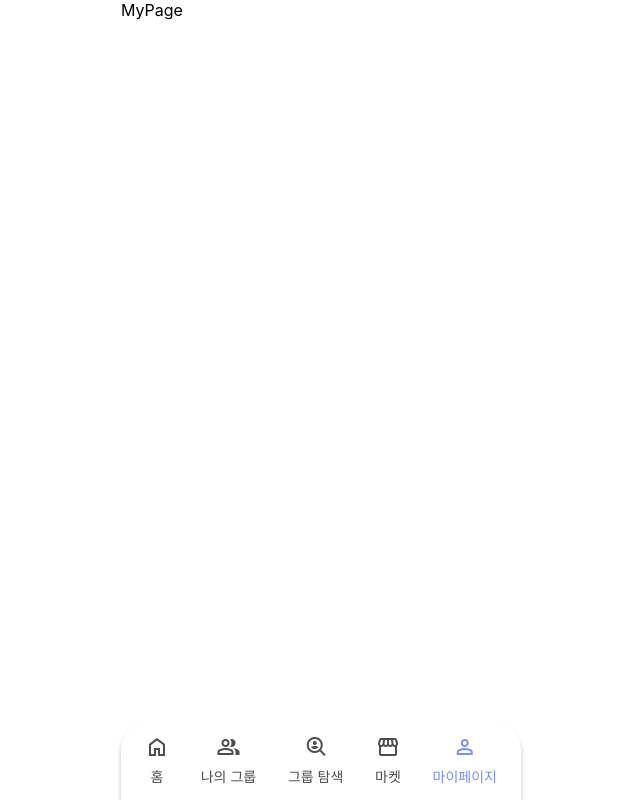
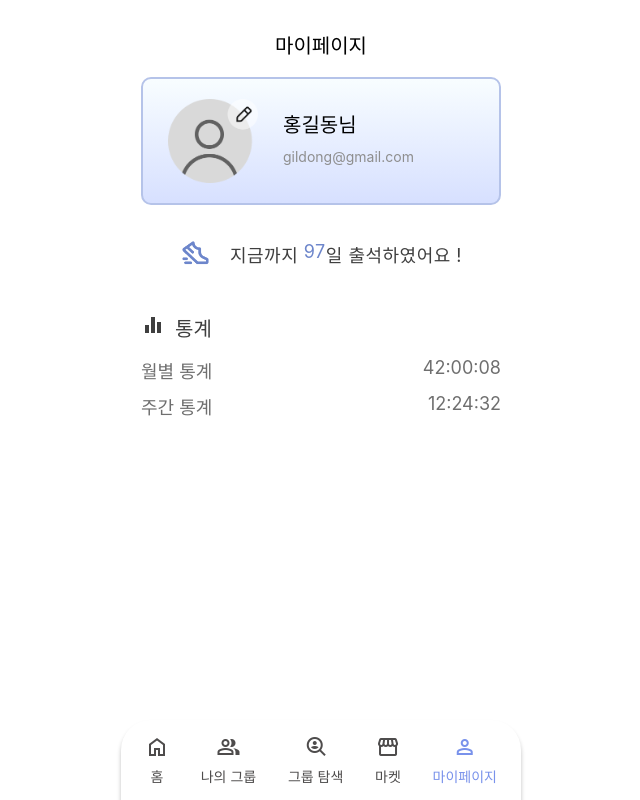
Before and after one commit to kakao-tech-campus-2nd-step3/Team17_FE, a React (Create React App) app: page /mypage in a window 1280 px wide. Shown: the whole page, without its empty margins (319-959 px from the left). Built offline with nearby package versions, Linux system fonts and the light colour scheme; a web font is replaced by a local one.

Commit message:
feat: 마이페이지 컴포넌트 구현

```diff
--- a/src/pages/MyPage.tsx
+++ b/src/pages/MyPage.tsx
@@ -1,10 +1,168 @@
-// prettier-ignore
+import styled from "@emotion/styled"
+import Sneaker from '../assets/sneaker.png'
+import Personal from '../assets/personal.png'
+
 const MyPage = () => {
   return (
-    <div className='MyPage'>
-        MyPage
-    </div>
+    <MypageWrapper>
+      <MypageTitle>마이페이지</MypageTitle>
+      <PersonalWrapper>
+        <PersonalPicture src={Personal} width={90}/>
+        <PersonalInfo>
+          <PersonalName>홍길동님</PersonalName>
+          <PersonalEmail>gildong@gmail.com</PersonalEmail>
+        </PersonalInfo>
+      </PersonalWrapper>
+      <AttendWrapper>
+        <AttendIcon src={Sneaker} width={30} />
+        <AttendText>지금까지 <TextHighlight>97</TextHighlight>일 출석하였어요 !</AttendText>
+      </AttendWrapper>
+      <StaticWrapper>
+        <StaticTitleContainer>
+          <StaticIcon className='material-symbols-outlined'>equalizer</StaticIcon>
+          <StaticText>통계</StaticText>
+        </StaticTitleContainer>
+        <MonthlyStatic>
+          <MonthlyTitle>월별 통계</MonthlyTitle>
+          <MonthlyTime>42:00:08</MonthlyTime>
+        </MonthlyStatic>
+        <WeeklyStatic>
+          <WeeklyTitle>주간 통계</WeeklyTitle>
+          <WeeklyTime>12:24:32</WeeklyTime>
+        </WeeklyStatic>
+      </StaticWrapper>
+    </MypageWrapper>
   )
 }
 
+const MypageWrapper = styled.div`
+  width: 100%;
+  height: calc(100vh - 55px);
+  padding: 20px;
+  box-sizing: border-box;
+  display: flex;
+  flex-direction: column;
+`
+
+const MypageTitle = styled.div`
+  display: flex;
+  justify-content: center;
+  align-items: center;
+  font-size: 20px;
+  margin-top: 10px;
+  margin-bottom: 18px;
+  font-weight: 500;
+`
+
+const PersonalWrapper = styled.div`
+  border-radius: 10px;
+  border: 2px solid #B5C3E9;
+  padding: 20px;
+  display: flex;
+  flex-direction: row;
+  background: linear-gradient(180deg, #F8FDFF 0%, #D7E0FF 100%);
+
+`
+
+const PersonalPicture = styled.img`
+  margin-right: 25px;
+  margin-left: 5px;
+`
+
+const PersonalInfo = styled.div`
+
+`
+
+const PersonalName = styled.div`
+  font-size: 20px;
+  font-weight: 500;
+  margin-bottom: 10px;
+  margin-top: 10px;
+`
+
+const PersonalEmail = styled.div`
+  font-size: 14px;
+  color: #8E8E8E;
+`
+
+const AttendWrapper = styled.div`
+  display: flex;
+  flex-direction: row;
+  font-size: 18px;
+  align-items: center;
+  justify-content: center;
+  padding: 35px 0;
+
+
+`
+
+const AttendIcon = styled.img`
+  margin-right: 20px;
+`
+
+const AttendText = styled.div`
+  letter-spacing: 0.5px;
+  display: flex;
+  white-space: pre;
+  color: #3F3F3F;
+`
+
+const TextHighlight = styled.div`
+  color: #6D86CB;
+`
+
+const StaticWrapper = styled.div`
+  margin: 10px 0;
+`
+
+const StaticTitleContainer = styled.div`
+  display: flex;
+  flex-direction: row;
+  margin-bottom: 15px;
+  color: #3F3F3F;
+`
+
+const StaticIcon = styled.div`
+  margin-right: 10px;
+`
+
+const StaticText = styled.div`
+  font-size: 20px;
+  font-wieght: 500;
+`
+
+const MonthlyStatic = styled.div`
+  display: flex;
+  flex-direction: row;
+  justify-content: space-between;
+  margin: 10px 0;
+  color: #6F6F6F;
+  font-size: 18px;
+`
+
+const MonthlyTitle = styled.div`
+
+`
+
+const MonthlyTime = styled.div`
+
+`
+
+const WeeklyStatic = styled.div`
+  display: flex;
+  flex-direction: row;
+  justify-content: space-between;
+  margin: 10px 0;
+  color: #6F6F6F;
+  font-size: 18px;
+`
+
+const WeeklyTitle = styled.div`
+
+`
+
+const WeeklyTime = styled.div`
+
+`
+
 export default MyPage
```
Also changed, not shown: src/assets/personal.png (added), src/assets/sneaker.png (added).
